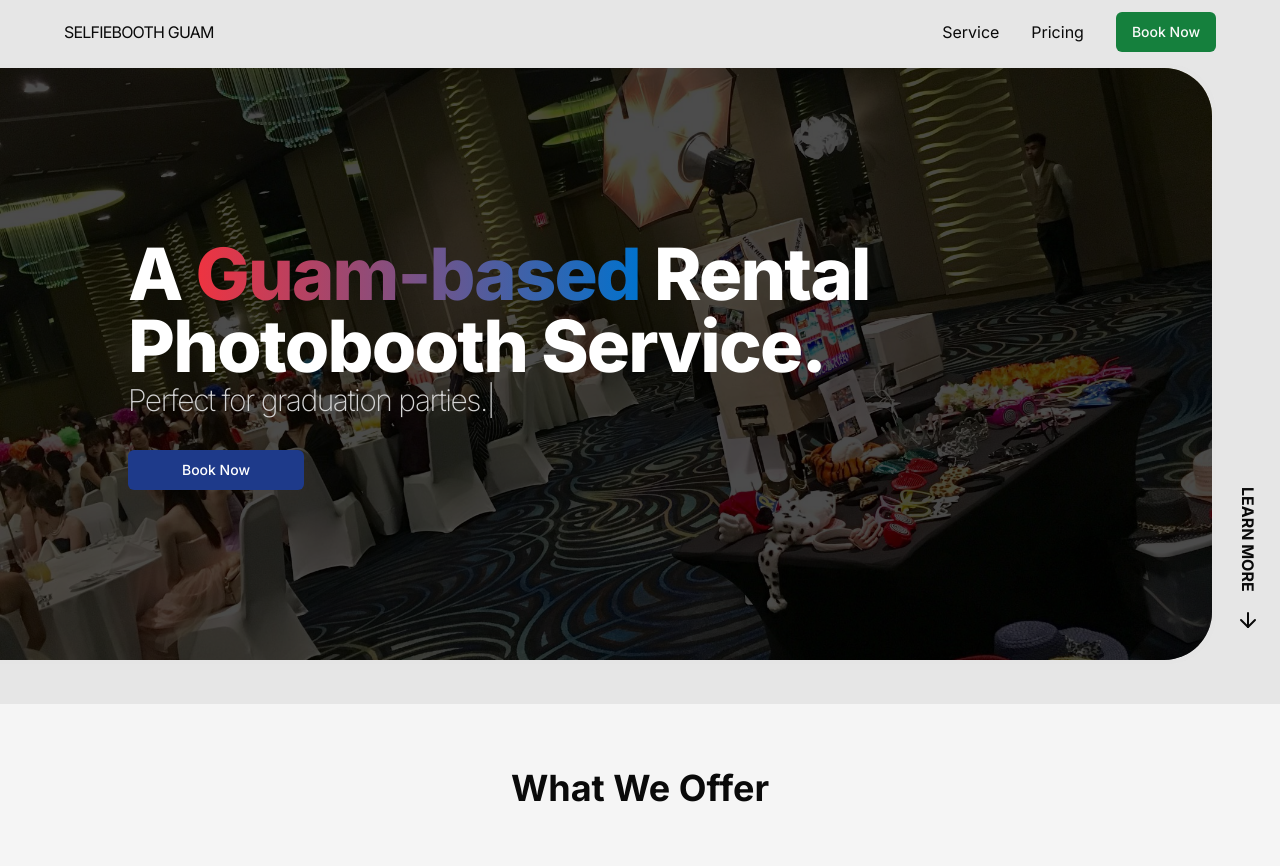
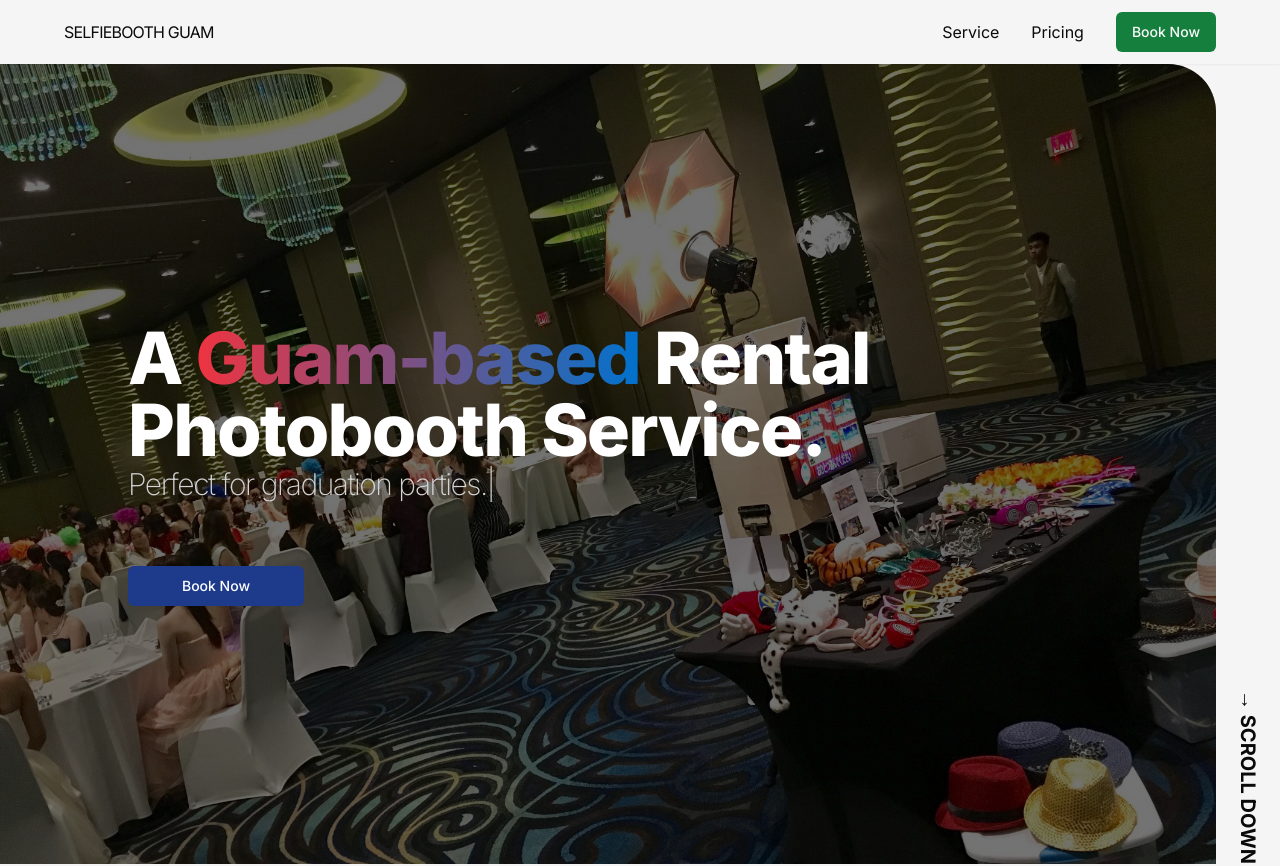
Before and after one commit to ronnieima/selfieboothguam, a Next.js app: page /en in a window 1280 px wide. Shown: the top 866 px of the page. Built offline with nearby package versions, Linux system fonts and the light colour scheme.

Commit message:
fixed hero

```diff
--- a/app/_components/Hero.tsx
+++ b/app/_components/Hero.tsx
@@ -10,20 +10,20 @@ import { ArrowDown, ArrowRight } from "lucide-react";
 function Hero() {
   const t = useTranslations("Hero");
   return (
-    <section className='grid lg:grid-cols-[95%_5%] max-h-[80svh]  lg:pb-20 '>
-      <div className='relative lg:rounded-r-[3rem] min-h-[75svh] lg:dark:border-gray-600 lg:border-4 lg:border-l-0'>
+    <section className="grid lg:grid-cols-[95%_5%] min-h-[100svh] bg-secondary dark:bg-neutral-950">
+      <div className="relative lg:rounded-tr-[3rem] lg:dark:border-gray-600 dark:lg:border-4 lg:border-l-0">
         <Image
-          className=' lg:rounded-r-[3rem] '
-          src='/hero.jpg'
+          className=" lg:rounded-tr-[3rem] "
+          src="/hero.jpg"
           fill
           alt='hero'
           style={{ objectFit: "cover" }}
           priority
         />
-        <div className='bg-black/70 absolute h-full w-full lg:rounded-r-[3rem] flex flex-col justify-center items-center lg:items-start'>
+        <div className="bg-black/55 absolute h-full w-full lg:rounded-tr-[3rem] flex flex-col justify-center items-center lg:items-start">
           <header
             className={cn(
-              "text-center text-white flex flex-col justify-center items-center gap-8 ",
+              "text-center text-white flex flex-col justify-center items-center gap-16 ",
               "lg:text-left lg:p-32  lg:items-start"
             )}
           >
@@ -58,11 +58,10 @@ function Hero() {
         </div>
       </div>
       <aside
-        className={` hidden lg:flex  font-bold cursor-vertical-text  items-center justify-end gap-4 uppercase w-full text-nowrap py-8`}
+        className={`hidden lg:flex text-md lg:text-xl font-bold cursor-vertical-text  items-center justify-end gap-4 uppercase w-full text-nowrap`}
         style={{ writingMode: "vertical-rl" }}
       >
-        {t("asideText")}
-        <ArrowDown lengthAdjust={100} />
+        &rarr;  Scroll down
       </aside>
     </section>
   );
--- a/app/_components/Navbar.tsx
+++ b/app/_components/Navbar.tsx
@@ -16,7 +16,7 @@ function Navbar() {
   return (
     <>
       {/* DESKTOP NAVBAR */}
-      <nav className='hidden lg:flex justify-between h-[64px] items-center px-16 sticky top-0 z-40 bg-background'>
+      <nav className='hidden lg:flex justify-between h-[64px] items-center px-16 sticky top-0 z-40 bg-secondary shadow-sm'>
         <div className=''>
           <Link href='/' className='uppercase tracking-tighter '>
             Selfiebooth Guam
--- a/app/_components/ui/NavLinks.tsx
+++ b/app/_components/ui/NavLinks.tsx
@@ -1,4 +1,4 @@
-import { Button, buttonVariants } from "@/components/ui/button";
+import { buttonVariants } from "@/components/ui/button";
 import { cn } from "@/lib/utils";
 import { socialLinks } from "@/messages/content";
 import { useTranslations } from "next-intl";
@@ -26,7 +26,7 @@ function NavLinks({ className }: NavLinksProps) {
               href={navLink.href}
               target={isBookNow ? "_blank" : ""}
               className={cn(
-                `hover:underline ${
+                `hover:underline capitalize text-base transition-all duration-1000  ${
                   isBookNow && buttonVariants({ variant: "default" })
                 }`,
                 { "bg-green-700": isBookNow },
```
